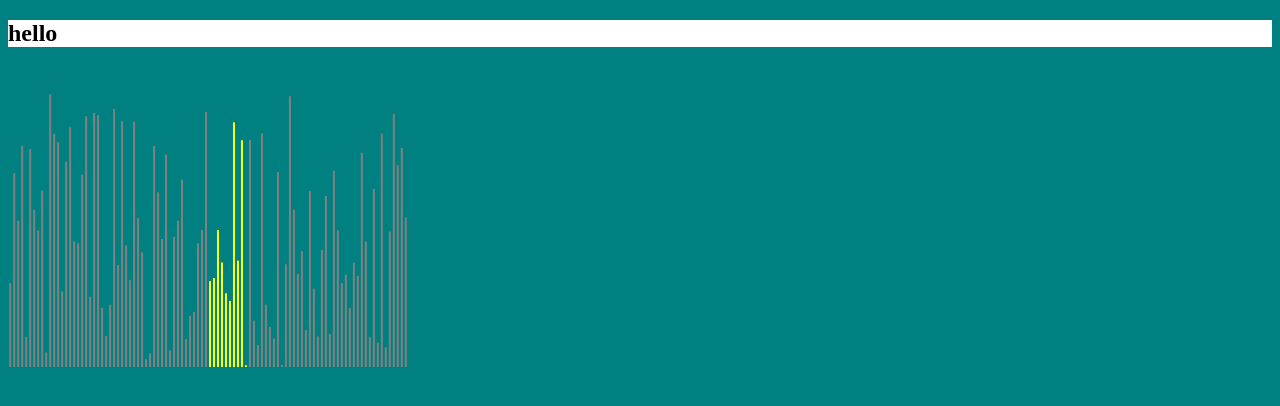
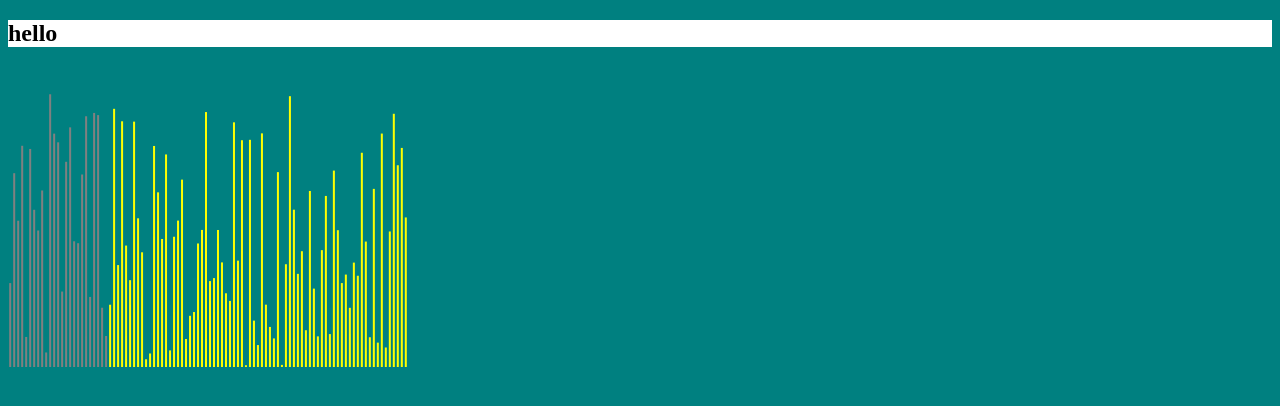
Before and after one commit to am964411/ohio_test, a plain HTML site: page d3.html in a window 1280 px wide. Drawn offline with nearby package versions, Linux system fonts and the light colour scheme.

Commit message:
quarter chart

```diff
--- a/d3.html
+++ b/d3.html
@@ -42,9 +42,9 @@
 				    .domain([0, d3.max(dataset) * 1.1])
 				    .range([0, h]);
 
-				var colorScale = d3.scale.quantize()
-					.domain([0, dataset.length])
-					.range( ['grey','grey','grey','grey','grey','yellow','grey','grey','grey','grey',]);
+				var colorScale = d3.scale.quantile()
+					.domain([0, dataset.length / 4, dataset.length])
+					.range( ['grey','yellow']);
 
 
 
```
